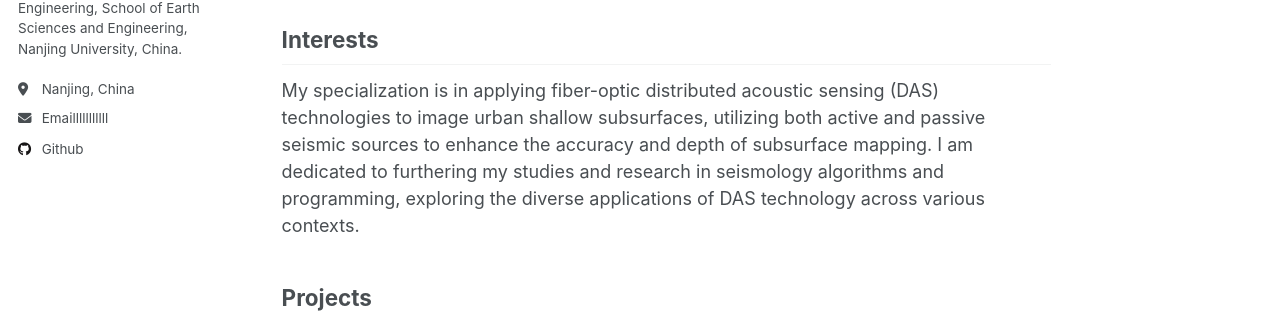
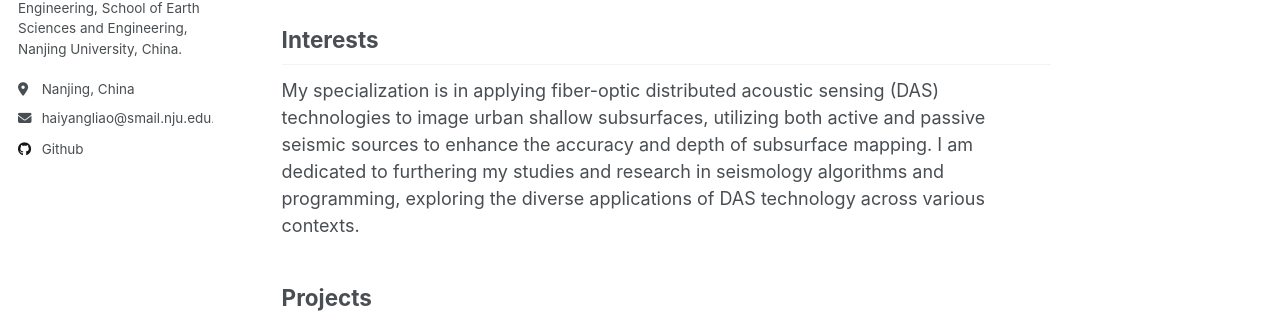
Before and after one commit to Whynot-cell/Whynot-cell.github.io, a Jekyll site: the page built from _pages/about.md, in a window 1280 px wide. Shown: the part 325-638 px from the top of the page. Built offline with Jekyll 4.4.1, drawn with Linux system fonts in a browser that asks for light colours.

Commit message:
Update ui-text.yml

```diff
--- a/_data/ui-text.yml
+++ b/_data/ui-text.yml
@@ -25,7 +25,7 @@ en: &DEFAULT_EN
   feed_label                 : "Feed"
   powered_by                 : "Powered by"
   website_label              : "Website"
-  email_label                : "Emailllllllllll"
+  email_label                : "haiyangliao@smail.nju.edu.cn"
   recent_posts               : "Recent Posts"
   undefined_wpm              : "Undefined parameter words_per_minute at _config.yml"
   comment_form_info          : "Your email address will not be published. Required fields are marked"
```
